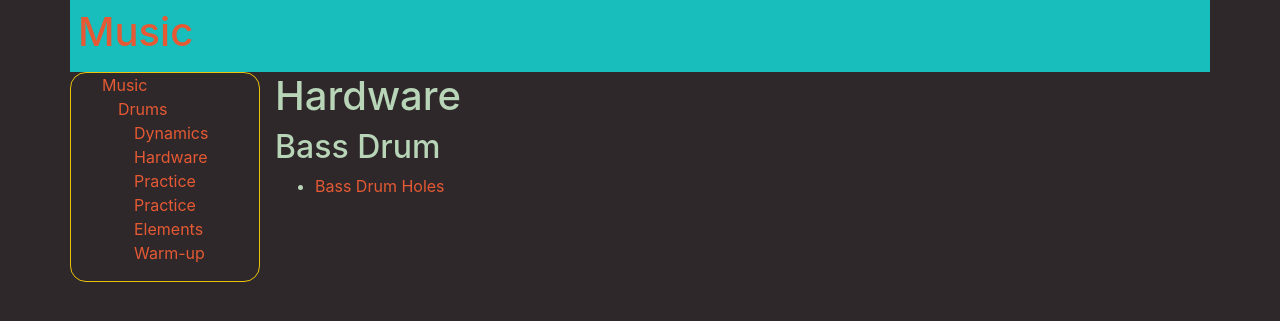
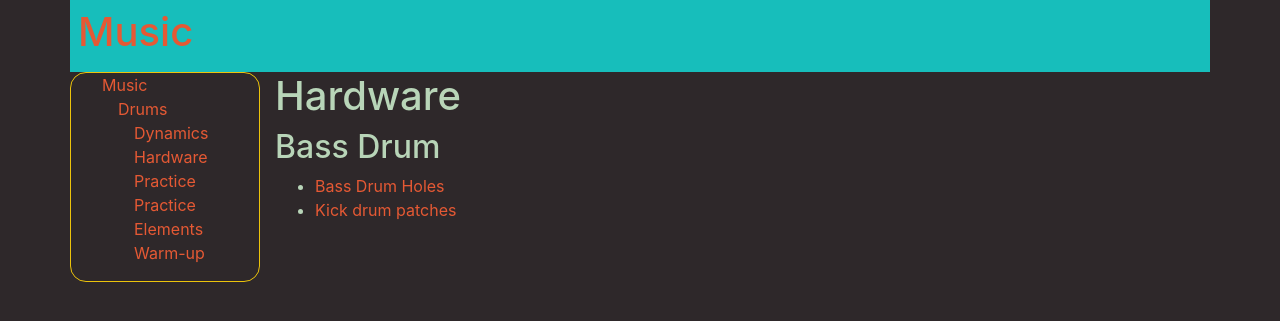
Before and after one commit to MisterY/music-site, a Jekyll site: the page built from drums/hardware.md, in a window 1280 px wide. Shown: the top 321 px of the page. Built offline with Jekyll 4.4.1, drawn with Linux system fonts in a browser that asks for light colours; nearby versions of some CDN libraries; our own code applies the rules of GitHub Pages for plain Markdown files.

Commit message:
link to article on patches

```diff
--- a/drums/hardware.md
+++ b/drums/hardware.md
@@ -3,3 +3,4 @@
 ## Bass Drum
 
 - [Bass Drum Holes](http://drumheadauthority.com/articles/bass-drum-hole/)
+- [Kick drum patches](http://drumheadauthority.com/product/kick-drum-patches/)
```
